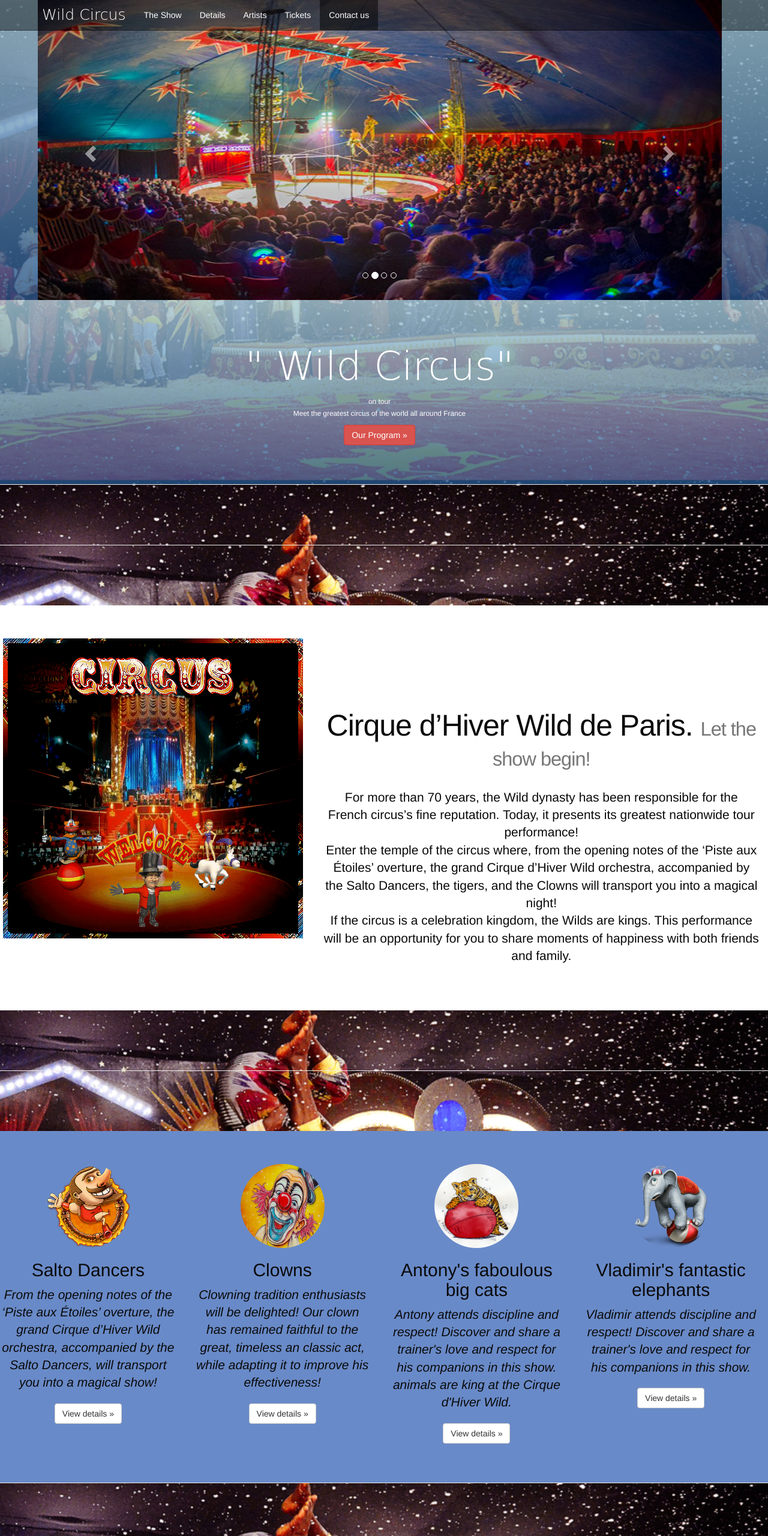
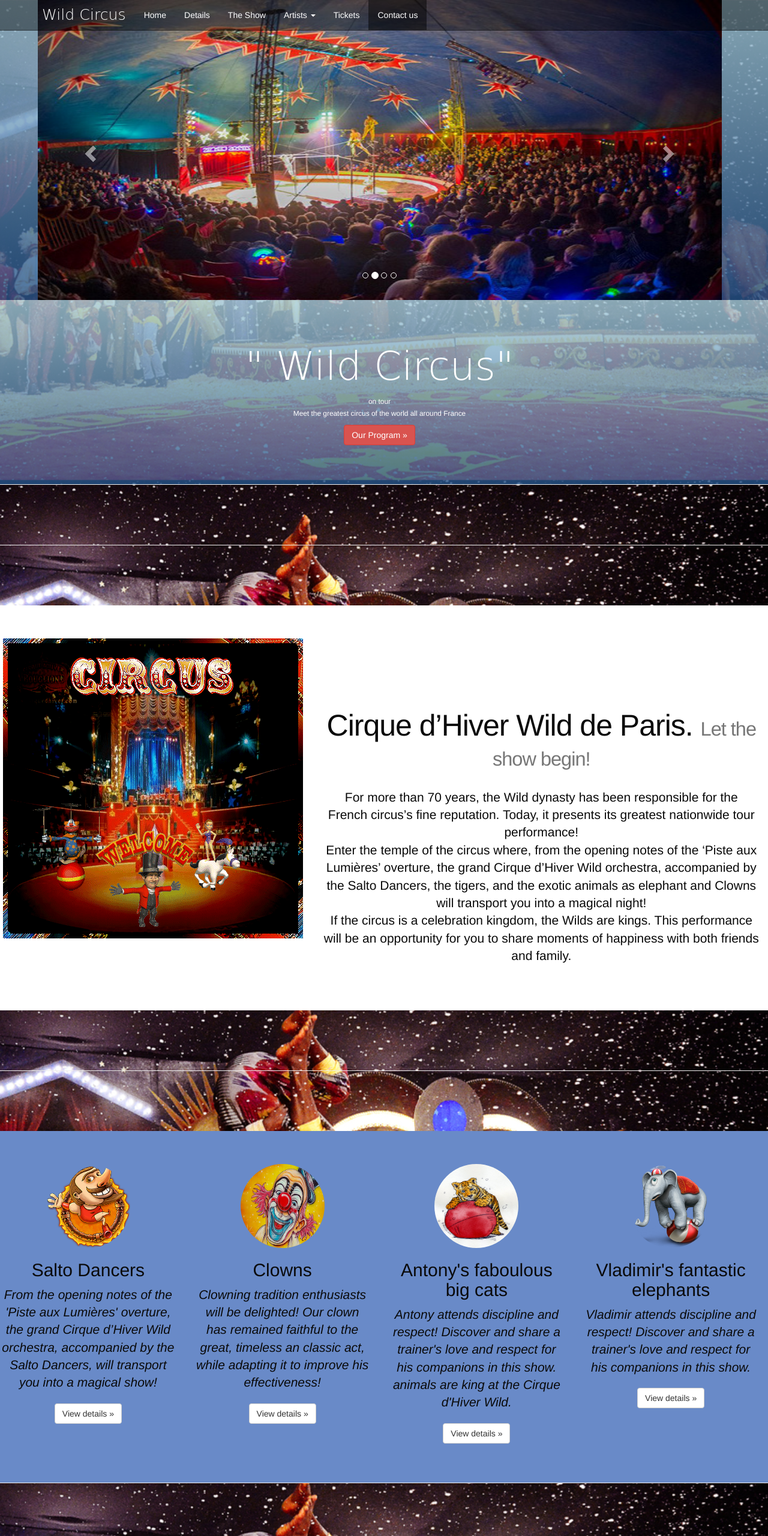
Before and after one commit to the-dsw/wildCircusPro, a plain HTML site: page index.html in a window 1280 px wide. Shown: the top 2560 px of the page at 60% size. Drawn offline with nearby package versions, Linux system fonts and the light colour scheme; a web font is replaced by a local one.

```diff
--- a/index.html
+++ b/index.html
@@ -176,9 +176,18 @@
             </div>
             <div id="navbar" class="navbar-collapse collapse">
               <ul class="nav navbar-nav">
-                <li><a class="scrollTo" href="#myCarousel">The Show</a></li>
+                <li><a class="scrollTo" href="#myCarousel">Home</a></li>
                 <li><a class="scrollTo" href="#details">Details</a></li>
-                <li><a class="scrollTo" href="#artists">Artists</a></li>
+                <li><a class="scrollTo" href="#artists">The Show</a></li>
+                <li class="dropdown">
+                  <a href="#" class="dropdown-toggle" data-toggle="dropdown" role="button" aria-haspopup="true" aria-expanded="false">Artists <span class="caret"></span></a>
+                  <ul class="dropdown-menu" role="menu">
+                    <li><a class="scrollTo" href="#dancer">Salto Dancers</a></li>
+                    <li><a class="scrollTo" href="#clown">Clowns</a></li>
+                    <li><a class="scrollTo" href="#tiger">Antony's faboulous big cats</a></li>
+                    <li><a class="scrollTo" href="#elephant">Vladimir's fantastic elephants</a></li>
+                  </ul>
+                </li>
                 <li><a class="scrollTo" href="#booking">Tickets</a></li>
                 <li class="separed"></li>
                 <li><a class="scrollTo" href="#contact">Contact us</a></li>
@@ -268,7 +277,7 @@
         <div class="col-md-7 col-md-push-5">
           <h2 class="featurette-heading">Cirque d’Hiver Wild de Paris. <span class="text-muted"><small>Let the show begin!</small></span></h2><br />
           <p class="lead">
-            For more than 70 years, the Wild dynasty has been responsible for the French circus’s fine reputation. Today, it presents its greatest nationwide tour performance!<br /> Enter the temple of the circus where, from the opening notes of the ‘Piste aux Étoiles’ overture, the grand Cirque d’Hiver Wild orchestra, accompanied by the Salto Dancers, the tigers, and the Clowns  will transport you into a magical night!<br />If the circus is a celebration kingdom, the Wilds are kings. This performance will be an opportunity for you to share moments of happiness with both friends and family.
+            For more than 70 years, the Wild dynasty has been responsible for the French circus’s fine reputation. Today, it presents its greatest nationwide tour performance!<br /> Enter the temple of the circus where, from the opening notes of the ‘Piste aux Lumi&egrave;res’ overture, the grand Cirque d’Hiver Wild orchestra, accompanied by the Salto Dancers, the tigers, and the exotic animals as elephant and Clowns  will transport you into a magical night!<br />If the circus is a celebration kingdom, the Wilds are kings. This performance will be an opportunity for you to share moments of happiness with both friends and family.
           </p>
         </div>
         <div class="col-md-5 col-md-pull-7">
@@ -282,7 +291,7 @@
         <div class="col-lg-3">
           <img class="img-circle" src="img/circus-1.png" alt="Generic placeholder image" width="140" height="140">
           <h2>Salto Dancers</h2>
-          <p class="lead"><i>From the opening notes of the ‘Piste aux Étoiles’ overture, the grand Cirque d’Hiver Wild orchestra, accompanied by the Salto Dancers, will transport you into a magical show!</i></p>
+          <p class="lead"><i>From the opening notes of the 'Piste aux Lumi&egrave;res' overture, the grand Cirque d’Hiver Wild orchestra, accompanied by the Salto Dancers, will transport you into a magical show!</i></p>
           <p><a class="btn btn-default scrollTo" href="#dancer" role="button">View details &raquo;</a></p>
         </div><!-- /.col-lg-4 -->
         <div class="col-lg-3">
@@ -326,7 +335,7 @@
           <p class="lead">Donec ullamcorper nulla non metus auctor fringilla. Vestibulum id ligula porta felis euismod semper. Praesent commodo cursus magna, vel scelerisque nisl consectetur. Fusce dapibus, tellus ac cursus commodo.</p>
         </div>
         <div class="col-md-5 col-md-pull-7">
-          <img class="featurette-image img-responsive center-block" src="img/clound.jpg" alt="Generic placeholder image">
+          <img class="featurette-image img-responsive center-block" src="img/clown.jpg" alt="Generic placeholder image">
         </div>
       </div>
 
```
Also changed, not shown: img/clown.jpg (added).
